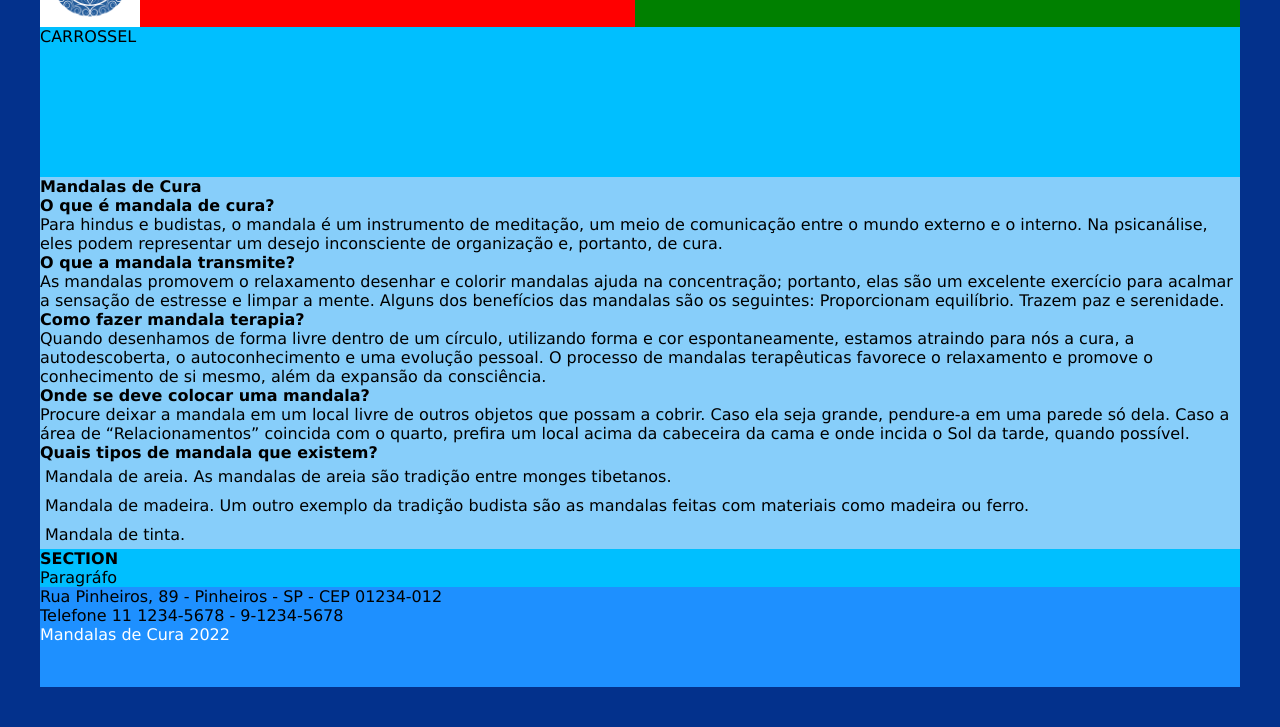
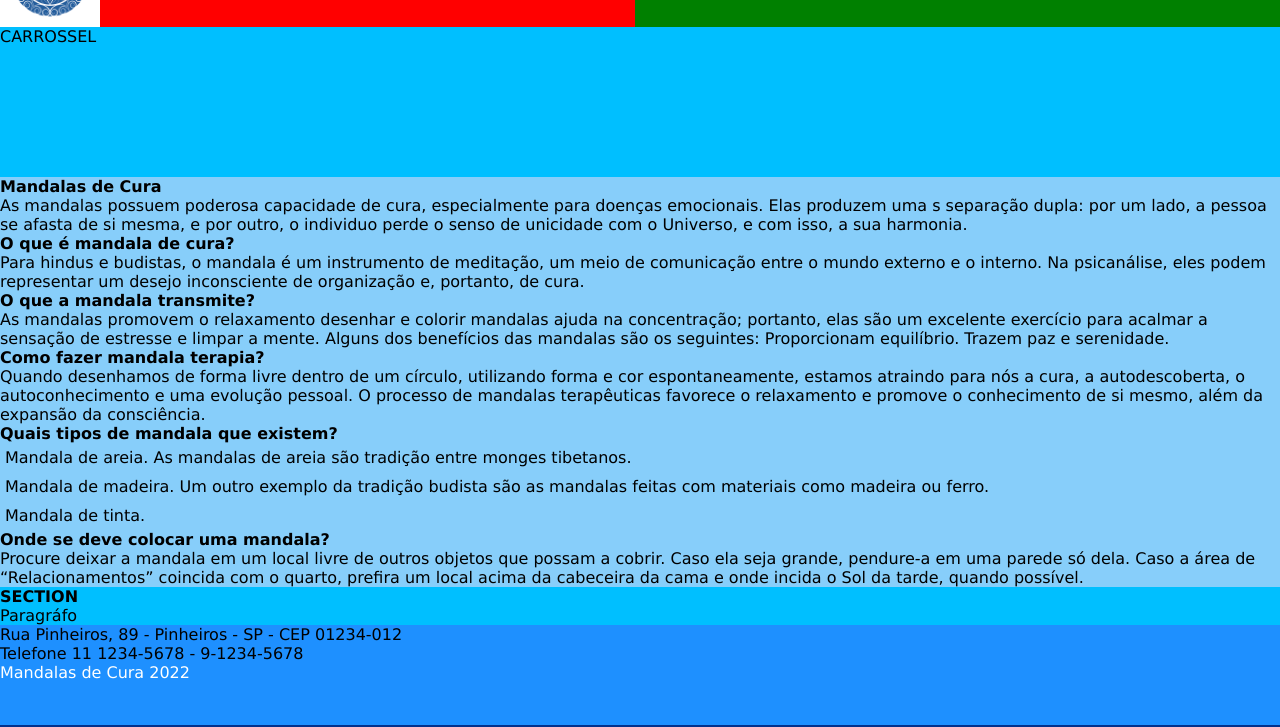
Before and after one commit to xmvcosta/mandalasdecura, a plain HTML site: page index.html in a window 1280 px wide. Shown: the part 73-800 px from the top of the page. Drawn offline with Linux system fonts and the light colour scheme.

Commit message:
setimo commit

```diff
--- a/assets/css/style.css
+++ b/assets/css/style.css
@@ -1,9 +1,8 @@
 /*RESET BÁSICO*/
-*{margin:0;padding:0;box-sizing:border-box;font-size: 16px;font-family: Verdana, Geneva, Tahoma, sans-serif;border:none;
-    outline:none;}
+*{margin:0;padding:0;box-sizing:border-box;font-size: 16px;font-family: Verdana, Tahoma, sans-serif;border:none;outline:none;}
 img{max-width:100%;display: block;margin: auto;}
-ul li{ list-style: none;padding: 5px;}
-a { color: #fff; text-decoration: none; }
+ul li{list-style: none;padding: 5px;}
+a{color: #fff; text-decoration: none;}
 
 /*CLASSES AUXILIARES*/
 /*container centraliza e define tamanho do width em %*/
@@ -30,7 +29,6 @@ header{
     width: 100%;
     background-color: green;
     text-transform: uppercase;
-
 }
 
 .logo{
@@ -41,7 +39,6 @@ header{
     background-size: contain;
     color: #fff;
     flex: 1;
-
 }
 
 nav{
@@ -50,17 +47,14 @@ nav{
     font-weight: bold;
     flex: 1;
     padding: 5px;
-
 }
 
 nav ul{
     display: flex;
     justify-content: center;
-
 }
 
 main{
-
     width: 100%;
     background-color: #87CEFA;
 }
--- a/index.html
+++ b/index.html
@@ -7,11 +7,11 @@
     <meta name="viewport" content="width=device-width, initial-scale=1.0">
     <title>Mandalas de Cura</title>
     <link rel="stylesheet" href="assets/css/style.css">
+    <link rel="shortcut icon" type="image/x-icon" href="assets/img/favicon.jpg">
 </head>
 
 <body>
 
-    <div class="container">
     <header>
         <div class="logo">Mandalas de Cura</div>
         <nav>
@@ -29,6 +29,9 @@
 
     <main>
         <h1>Mandalas de Cura</h1>
+        <p>As mandalas possuem poderosa capacidade de cura, especialmente para doenças emocionais. Elas produzem uma s
+            separação dupla: por um lado, a pessoa se afasta de si mesma, e por outro, o individuo perde o senso de
+            unicidade com o Universo, e com isso, a sua harmonia.</p>
 
         <h2>O que é mandala de cura?</h2>
         <p>Para hindus e budistas, o mandala é um instrumento de meditação, um meio de comunicação entre o mundo
@@ -46,11 +49,6 @@
             mandalas terapêuticas favorece o relaxamento e promove o conhecimento de si mesmo, além da expansão da
             consciência.</p>
 
-            <h2>Onde se deve colocar uma mandala?</h2>
-            <p>Procure deixar a mandala em um local livre de outros objetos que possam a cobrir. Caso ela seja grande,
-                pendure-a em uma parede só dela. Caso a área de “Relacionamentos” coincida com o quarto, prefira um
-                local acima da cabeceira da cama e onde incida o Sol da tarde, quando possível.</p>
-
         <h2>Quais tipos de mandala que existem?</h2>
         <ul>
             <li>Mandala de areia. As mandalas de areia são tradição entre monges tibetanos.</li>
@@ -58,6 +56,11 @@
                 madeira ou ferro.</li>
             <li>Mandala de tinta.</li>
         </ul>
+
+        <h2>Onde se deve colocar uma mandala?</h2>
+        <p>Procure deixar a mandala em um local livre de outros objetos que possam a cobrir. Caso ela seja grande,
+            pendure-a em uma parede só dela. Caso a área de “Relacionamentos” coincida com o quarto, prefira um
+            local acima da cabeceira da cama e onde incida o Sol da tarde, quando possível.</p>
 
     </main>
 
@@ -68,13 +71,10 @@
     </section>
 
     <footer>
-
         Rua Pinheiros, 89 - Pinheiros - SP - CEP 01234-012<br />
         Telefone 11 1234-5678 - 9-1234-5678<br />
         <div id="mandalasdecura-rodape"><a href='http://www.mandalasdecura.com.br'>Mandalas de Cura 2022</a></div>
-
     </footer>
-    </div>
 
 </body>
 
```
Lines whose indentation alone changed are shown as unchanged.
